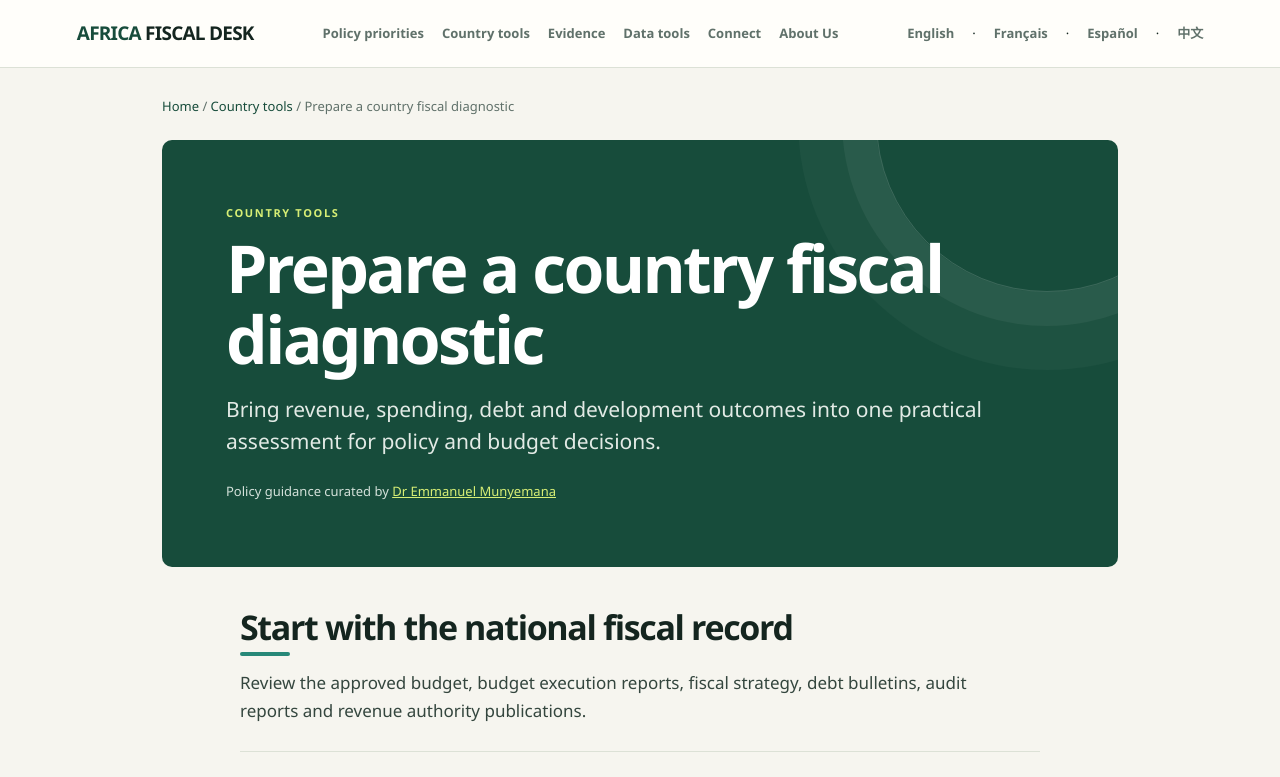
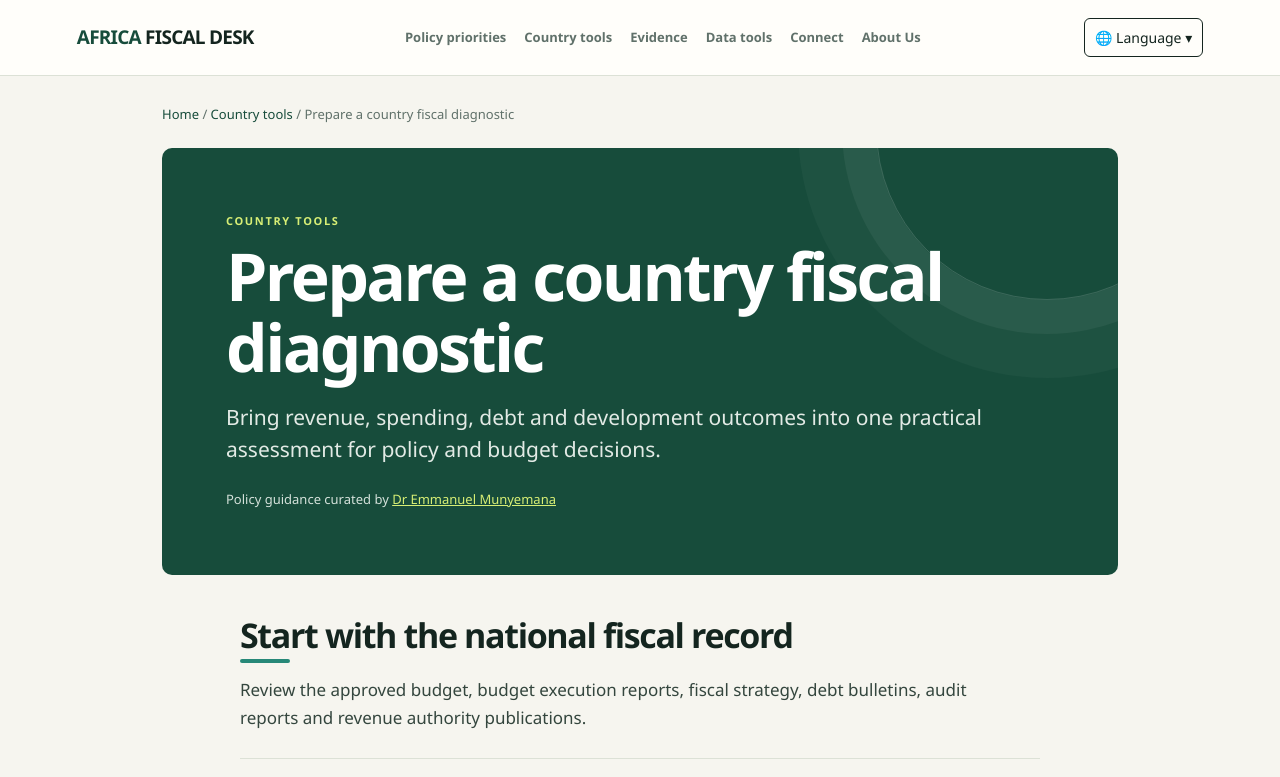
Before and after one commit to muemmanu01/africa-fiscal-desk, a plain HTML site: page guides/country/fiscal-diagnostic.html in a window 1280 px wide. Shown: the top 777 px of the page. Drawn offline with Linux system fonts and the light colour scheme.

Commit message:
Use compact language icon selector

```diff
--- a/guides/country/fiscal-diagnostic.html
+++ b/guides/country/fiscal-diagnostic.html
@@ -37,7 +37,7 @@
       <a href="https://muemmanu01.github.io/africa-fiscal-desk/#experts">Connect</a>
       <a href="https://muemmanu01.github.io/africa-fiscal-desk/#curator">About Us</a>
     </nav>
-    <nav aria-label="Select language" class="language-nav"><a href="https://muemmanu01.github.io/africa-fiscal-desk/" lang="en">English</a> · <a href="https://muemmanu01.github.io/africa-fiscal-desk/fr/" lang="fr">Français</a> · <a href="https://muemmanu01.github.io/africa-fiscal-desk/es/" lang="es">Español</a> · <a href="https://muemmanu01.github.io/africa-fiscal-desk/zh/" lang="zh-Hans">中文</a></nav>
+    <details class="language-picker" style="position:relative;display:inline-block;margin-left:12px;z-index:20"><summary aria-label="Select language" title="Select language" style="list-style:none;cursor:pointer;padding:7px 10px;border:1px solid currentColor;border-radius:6px;font-size:14px;white-space:nowrap">🌐 <span aria-hidden="true">Language ▾</span></summary><div style="position:absolute;right:0;top:calc(100% + 6px);min-width:150px;padding:6px;background:#fffefa;color:#14251f;border:1px solid #dce1d6;border-radius:6px;box-shadow:0 8px 24px #14251f24"><a href="https://muemmanu01.github.io/africa-fiscal-desk/" lang="en" aria-current="page" style="display:block;padding:8px 10px;text-decoration:none">English · Default</a><a href="https://muemmanu01.github.io/africa-fiscal-desk/fr/" lang="fr"  style="display:block;padding:8px 10px;text-decoration:none">Français</a><a href="https://muemmanu01.github.io/africa-fiscal-desk/es/" lang="es"  style="display:block;padding:8px 10px;text-decoration:none">Español</a><a href="https://muemmanu01.github.io/africa-fiscal-desk/zh/" lang="zh-Hans"  style="display:block;padding:8px 10px;text-decoration:none">中文</a></div></details>
   </header>
   <main>
     <p class="breadcrumb"><a href="https://muemmanu01.github.io/africa-fiscal-desk/">Home</a> / <a href="https://muemmanu01.github.io/africa-fiscal-desk/#countries">Country tools</a> / <span>Prepare a country fiscal diagnostic</span></p>
```
